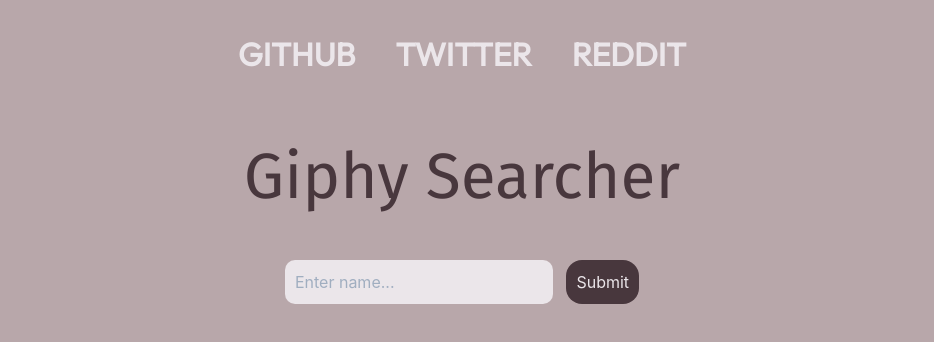
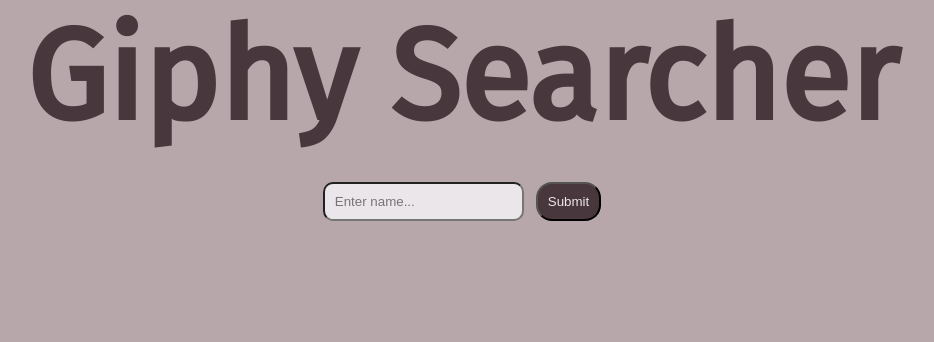
Before and after one commit to YuukaDev/Giphy-Searcher, a React (Create React App) app: page / in a window 1280 px wide. Shown: the top 342 px of the page, without its empty margins (178-1112 px from the left). Built offline with nearby package versions, Linux system fonts and the light colour scheme.

Commit message:
Update App.js

```diff
--- a/src/App.js
+++ b/src/App.js
@@ -1,16 +1,13 @@
-import { ChakraProvider } from '@chakra-ui/react';
-
 import Navigation from './components/Navigation/Navigation';
 import Header from './components/Header/Header';
 import Content from './components/Content/Content';
 
 function App() {
   return (
-    <ChakraProvider>
-      <Navigation />
+    <div>
       <Header />
       <Content />
-    </ChakraProvider>
+    </div>
   );
 }
 
```
